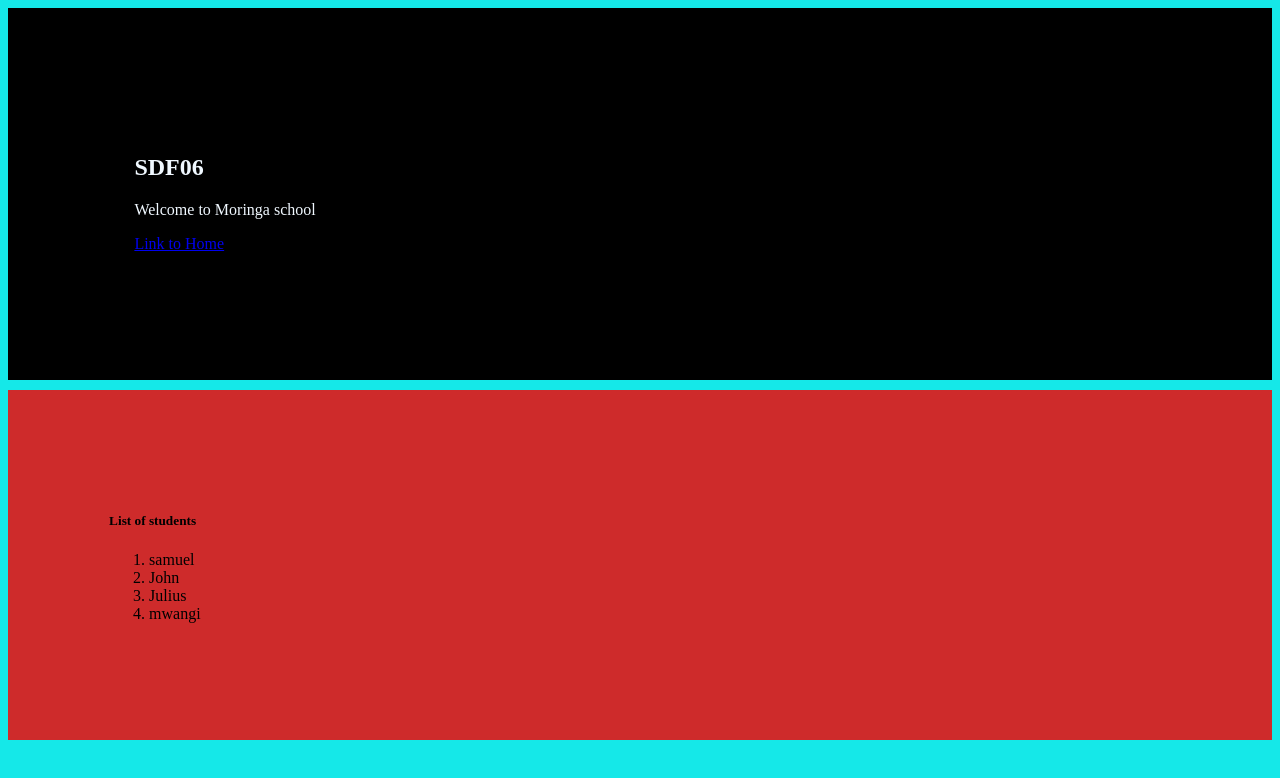
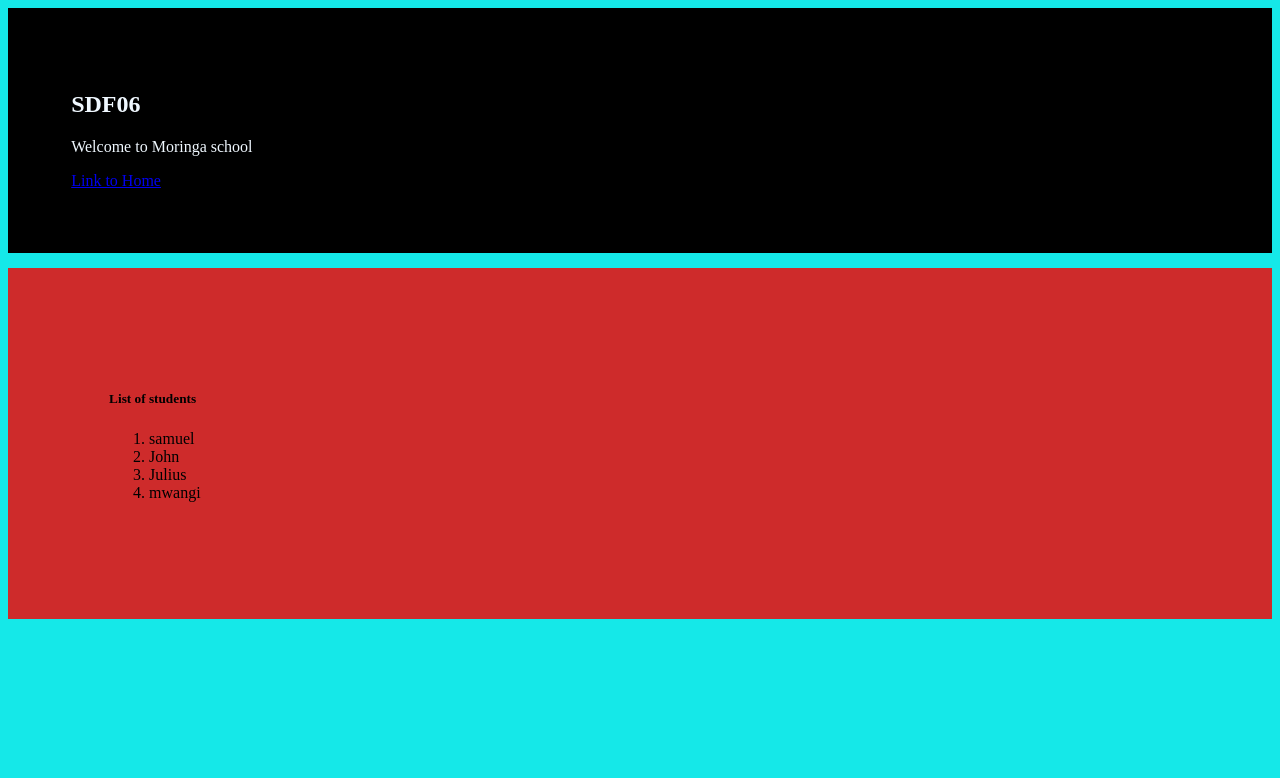
Before and after one commit to ReadsKe/htmlcss, a plain HTML site: page index.html in a window 1280 px wide. Drawn offline with Linux system fonts and the light colour scheme.

Commit message:
update on css

```diff
--- a/style.css
+++ b/style.css
@@ -5,7 +5,7 @@ body{
 {
     background-color: black;
     color: aliceblue;
-    padding: 10%;
+    padding: 5%;
 
 
 }
@@ -14,5 +14,5 @@ body{
 {
     background-color: #ce2b2b;
     padding: 8%;
-    margin-top: 10px;
+    margin-top: 15px;
 }
```
